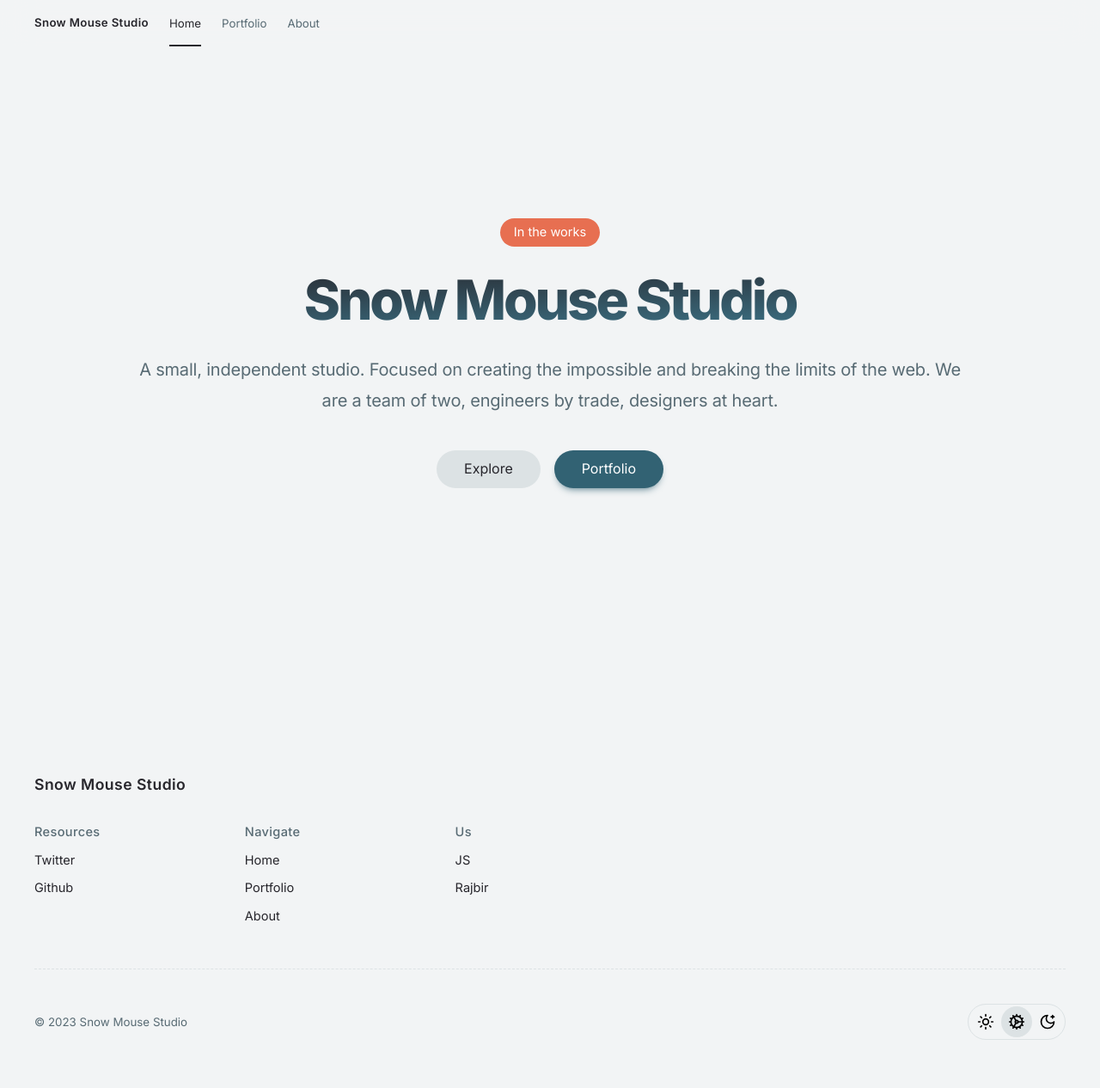
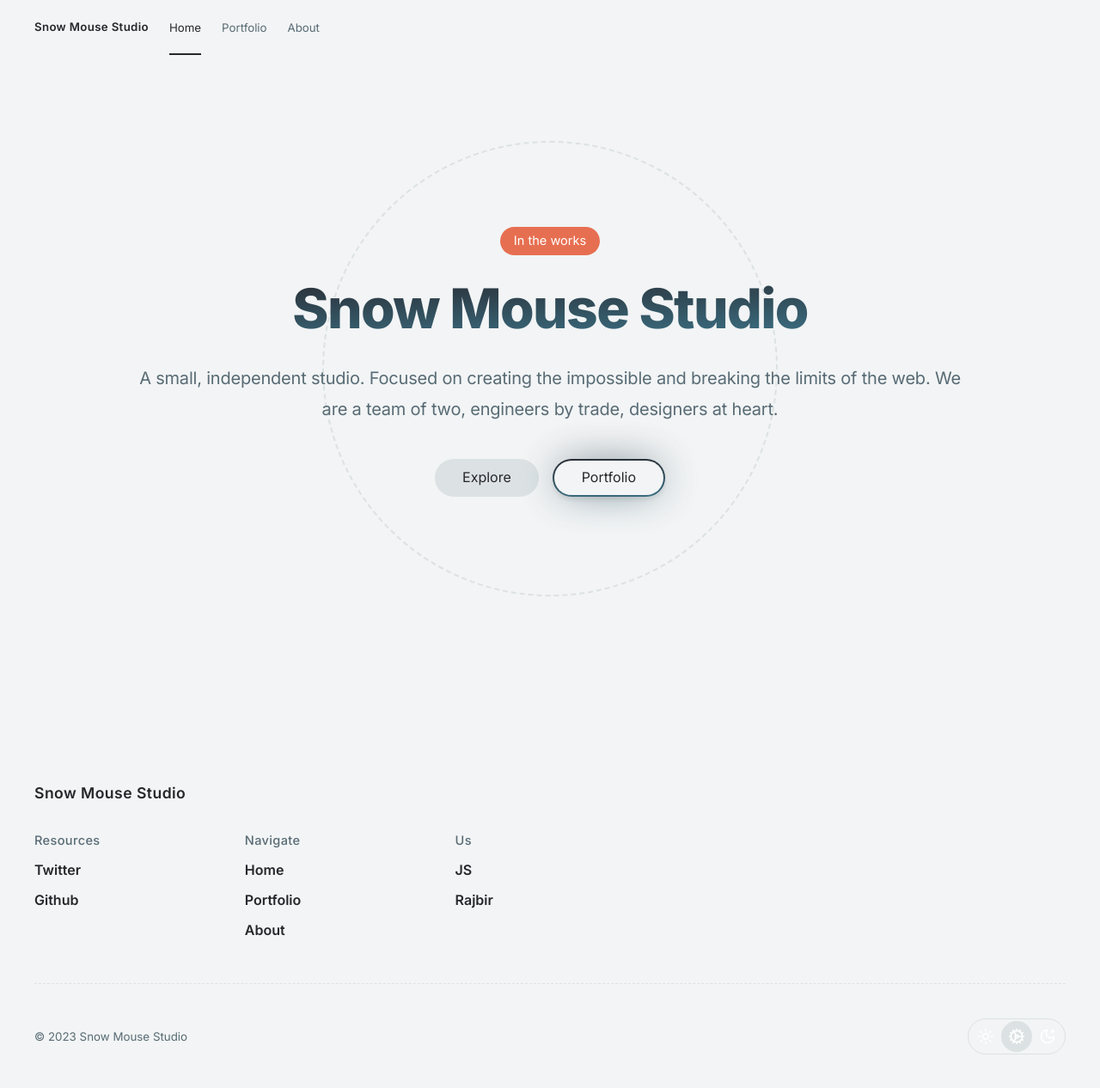
Before and after one commit to snowmousestudio/snowmouse, a Next.js app: page / in a window 1280 px wide. Shown: the whole page at 86% size. Built offline with nearby package versions, Linux system fonts and the light colour scheme.

Commit message:
Added background circle and fixed safari styling issues

```diff
--- a/app/(hero)/page.module.scss
+++ b/app/(hero)/page.module.scss
@@ -1,9 +1,10 @@
 .section {
   // background: var(--bg-gradient);
   min-height: 804px;
-  padding: 0 40px;
+  padding: 0 var(--inner-padding);
+  overflow: hidden;
   .hero {
-    flex: 1;
+    position: relative;
     display: flex;
     flex-flow: column;
     justify-content: center;
@@ -13,6 +14,15 @@
     margin: 0 auto;
     padding-top: 200px;
     text-align: center;
+    .circle {
+      border: 2px dashed var(--border-color);
+      border-radius: 50%;
+      position: absolute;
+      margin: auto;
+      height: 100%;
+      aspect-ratio: 1;
+      z-index: -1;
+    }
     .badge {
       background-color: var(--accent);
       color: #ffffff;
@@ -22,14 +32,14 @@
     }
     .title {
       line-height: 1.2;
-      font-weight: 800;
+      font-weight: 750;
       font-size: max(48px, min(5vw, 76px));
       background: var(--fg-gradient);
       background-clip: text;
       -webkit-background-clip: text;
       -webkit-text-fill-color: transparent;
       width: 100%;
-      letter-spacing: -0.05em;
+      letter-spacing: -0.025em;
     }
     .subtitle {
       font-size: max(15px, min(2vw, 20px));
@@ -42,6 +52,14 @@
       align-items: center;
       gap: 16px;
       margin: 16px 0;
+    }
+  }
+}
+
+@media screen and (max-width: 768px) {
+  .section {
+    .hero {
+      padding-top: 100px;
     }
   }
 }
--- a/app/(hero)/page.tsx
+++ b/app/(hero)/page.tsx
@@ -8,6 +8,7 @@ export default function Home() {
     <>
       <section className={styles.section}>
         <div className={styles.hero}>
+          <div className={styles.circle} />
           <span className={styles.badge}>In the works</span>
           <h1 className={styles.title}>Snow Mouse Studio</h1>
           <div className={styles.subtitle}>
@@ -22,7 +23,7 @@ export default function Home() {
               <Button>Explore</Button>
             </Link>
             <Link href="/portfolio">
-              <Button variant="primary">Portfolio</Button>
+              <GradientButton>Portfolio</GradientButton>
             </Link>
           </div>
         </div>
--- a/app/globals.scss
+++ b/app/globals.scss
@@ -54,6 +54,7 @@
   --error-dark: #e60000;
 
   --main-content-width: 1920px;
+  --inner-padding: 40px;
   --space-xxs: 0.125rem; /* Extra extra small */
   --space-xs: 0.25rem; /* Extra small */
   --space-sm: 0.5rem; /* Small */
@@ -248,3 +249,9 @@ h6 {
     color-scheme: dark;
   }
 }
+
+@media screen and (max-width: 868px) {
+  :root {
+    --inner-padding: 20px;
+  }
+}
--- a/core/common/Footer/styles.module.scss
+++ b/core/common/Footer/styles.module.scss
@@ -6,7 +6,7 @@
   .content {
     width: 100%;
     max-width: var(--main-content-width);
-    padding: 40px;
+    padding: 40px var(--inner-padding) 40px var(--inner-padding);
     margin: 0 auto;
     display: flex;
     flex-direction: column;
@@ -34,7 +34,8 @@
       flex-direction: column;
       gap: 8px;
       padding: 8px 0;
-      font-size: var(--font-sm);
+      font-weight: 600;
+
     }
   }
   .copyright {
@@ -43,7 +44,7 @@
     justify-content: space-between;
     width: 100%;
     max-width: var(--main-content-width);
-    padding: 0 40px 40px 40px;
+    padding: 0 var(--inner-padding) 40px var(--inner-padding);
     margin: 0 auto;
   }
 }
--- a/core/common/Header/styles.module.scss
+++ b/core/common/Header/styles.module.scss
@@ -7,8 +7,8 @@
   align-items: center;
   width: 100%;
   z-index: 3000;
-  padding: 0 40px;
-  height: 54px;
+  padding: 0 var(--inner-padding);
+  height: 64px;
   backdrop-filter: blur(20px);
   overflow: hidden;
   font-size: var(--font-xs);
@@ -43,7 +43,7 @@
       isolation: isolate;
       position: relative;
       text-decoration: none;
-      height: 54px;
+      height: 64px;
       display: inline-flex;
       align-items: center;
       color: var(--sub-fg);
--- a/core/common/ThemeSwitch/styles.module.scss
+++ b/core/common/ThemeSwitch/styles.module.scss
@@ -13,8 +13,11 @@
     border-radius: 50%;
     cursor: pointer;
     svg {
-      height: 20px;
-      width: 20px;
+      color: #ffffff;
+      min-height: 20px;
+      max-height: 20px;
+      min-width: 20px;
+      max-width: 20px;
     }
   }
 }
--- a/core/ui/Button/styles.module.scss
+++ b/core/ui/Button/styles.module.scss
@@ -4,6 +4,7 @@
   font-size: inherit;
   display: inline-flex;
   align-items: center;
+  text-decoration: none;
   gap: var(--space-sm);
   height: 44px;
   padding: 0 32px;
```
